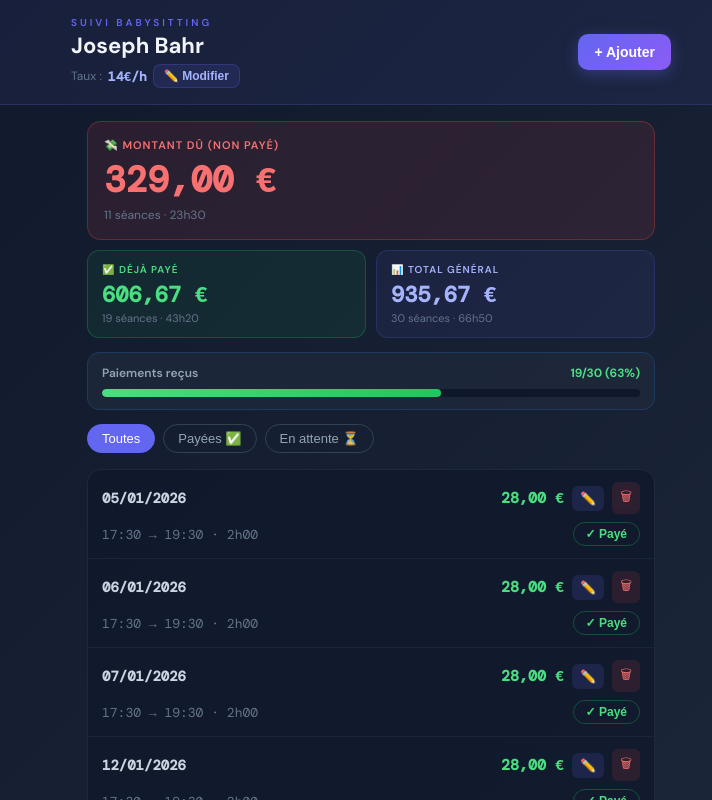
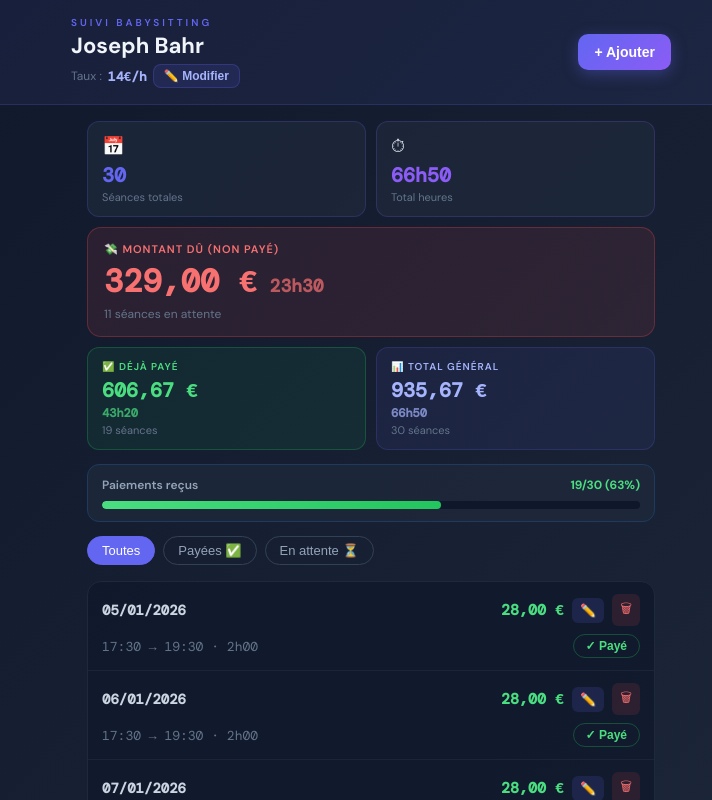
Before and after one commit to denilzalopes/dashboard-babysitting, a React (Vite) app: page / in a window 1280 px wide. Shown: the top 800 px of the page, without its empty margins (269-981 px from the left). Built offline with nearby package versions, Linux system fonts and the light colour scheme.

Commit message:
feat : heures + montants

```diff
--- a/src/App.jsx
+++ b/src/App.jsx
@@ -188,24 +188,43 @@ export default function App() {
 
       <div style={{ maxWidth: 600, margin: "0 auto", padding: "16px" }}>
 
+        {/* Séances + Total heures */}
+        <div style={{ display: "grid", gridTemplateColumns: "1fr 1fr", gap: 10, marginBottom: 10 }}>
+          {[
+            { label: "Séances totales", value: entries.length, sub: formatDuree(totalMin), icon: "📅", accent: "#6366f1" },
+            { label: "Total heures", value: formatDuree(totalMin), sub: formatEur(montantTotal), icon: "⏱", accent: "#8b5cf6" },
+          ].map((card) => (
+            <div key={card.label} style={{ background: "rgba(30,41,59,0.8)", border: `1px solid ${card.accent}33`, borderRadius: 12, padding: "12px 14px" }}>
+              <div style={{ fontSize: 18, marginBottom: 4 }}>{card.icon}</div>
+              <div style={{ fontSize: 20, fontWeight: 700, color: card.accent, fontFamily: "'DM Mono',monospace" }}>{card.value}</div>
+              <div style={{ fontSize: 11, color: "#64748b", marginTop: 2 }}>{card.label}</div>
+            </div>
+          ))}
+        </div>
+
         {/* Montant dû en grand */}
-        <div style={{ background: "rgba(239,68,68,0.1)", border: "1px solid rgba(239,68,68,0.3)", borderRadius: 14, padding: "16px", marginBottom: 10 }}>
+        <div style={{ background: "rgba(239,68,68,0.1)", border: "1px solid rgba(239,68,68,0.3)", borderRadius: 14, padding: "14px 16px", marginBottom: 10 }}>
           <div style={{ fontSize: 11, color: "#f87171", fontWeight: 600, textTransform: "uppercase", letterSpacing: 1, marginBottom: 4 }}>💸 Montant dû (non payé)</div>
-          <div style={{ fontSize: 36, fontWeight: 700, color: "#f87171", fontFamily: "'DM Mono',monospace" }}>{formatEur(montantDu)}</div>
-          <div style={{ fontSize: 12, color: "#64748b", marginTop: 4 }}>{nbNonPayes} séance{nbNonPayes > 1 ? "s" : ""} · {formatDuree(nonPayesMin)}</div>
+          <div style={{ display: "flex", alignItems: "baseline", gap: 12, flexWrap: "wrap" }}>
+            <div style={{ fontSize: 32, fontWeight: 700, color: "#f87171", fontFamily: "'DM Mono',monospace" }}>{formatEur(montantDu)}</div>
+            <div style={{ fontSize: 18, fontWeight: 600, color: "#f87171", opacity: 0.7, fontFamily: "'DM Mono',monospace" }}>{formatDuree(nonPayesMin)}</div>
+          </div>
+          <div style={{ fontSize: 12, color: "#64748b", marginTop: 4 }}>{nbNonPayes} séance{nbNonPayes > 1 ? "s" : ""} en attente</div>
         </div>
 
         {/* Déjà payé + Total */}
         <div style={{ display: "grid", gridTemplateColumns: "1fr 1fr", gap: 10, marginBottom: 14 }}>
           <div style={{ background: "rgba(34,197,94,0.08)", border: "1px solid rgba(34,197,94,0.25)", borderRadius: 12, padding: "12px 14px" }}>
             <div style={{ fontSize: 10, color: "#4ade80", fontWeight: 600, textTransform: "uppercase", letterSpacing: 1, marginBottom: 4 }}>✅ Déjà payé</div>
-            <div style={{ fontSize: 22, fontWeight: 700, color: "#4ade80", fontFamily: "'DM Mono',monospace" }}>{formatEur(montantPaye)}</div>
-            <div style={{ fontSize: 11, color: "#64748b", marginTop: 2 }}>{nbPayes} séance{nbPayes > 1 ? "s" : ""} · {formatDuree(payesMin)}</div>
+            <div style={{ fontSize: 20, fontWeight: 700, color: "#4ade80", fontFamily: "'DM Mono',monospace" }}>{formatEur(montantPaye)}</div>
+            <div style={{ fontSize: 12, fontWeight: 600, color: "#4ade80", opacity: 0.7, fontFamily: "'DM Mono',monospace", marginTop: 2 }}>{formatDuree(payesMin)}</div>
+            <div style={{ fontSize: 11, color: "#64748b", marginTop: 2 }}>{nbPayes} séance{nbPayes > 1 ? "s" : ""}</div>
           </div>
           <div style={{ background: "rgba(99,102,241,0.08)", border: "1px solid rgba(99,102,241,0.2)", borderRadius: 12, padding: "12px 14px" }}>
             <div style={{ fontSize: 10, color: "#a5b4fc", fontWeight: 600, textTransform: "uppercase", letterSpacing: 1, marginBottom: 4 }}>📊 Total général</div>
-            <div style={{ fontSize: 22, fontWeight: 700, color: "#a5b4fc", fontFamily: "'DM Mono',monospace" }}>{formatEur(montantTotal)}</div>
-            <div style={{ fontSize: 11, color: "#64748b", marginTop: 2 }}>{entries.length} séances · {formatDuree(totalMin)}</div>
+            <div style={{ fontSize: 20, fontWeight: 700, color: "#a5b4fc", fontFamily: "'DM Mono',monospace" }}>{formatEur(montantTotal)}</div>
+            <div style={{ fontSize: 12, fontWeight: 600, color: "#a5b4fc", opacity: 0.7, fontFamily: "'DM Mono',monospace", marginTop: 2 }}>{formatDuree(totalMin)}</div>
+            <div style={{ fontSize: 11, color: "#64748b", marginTop: 2 }}>{entries.length} séances</div>
           </div>
         </div>
 
```
